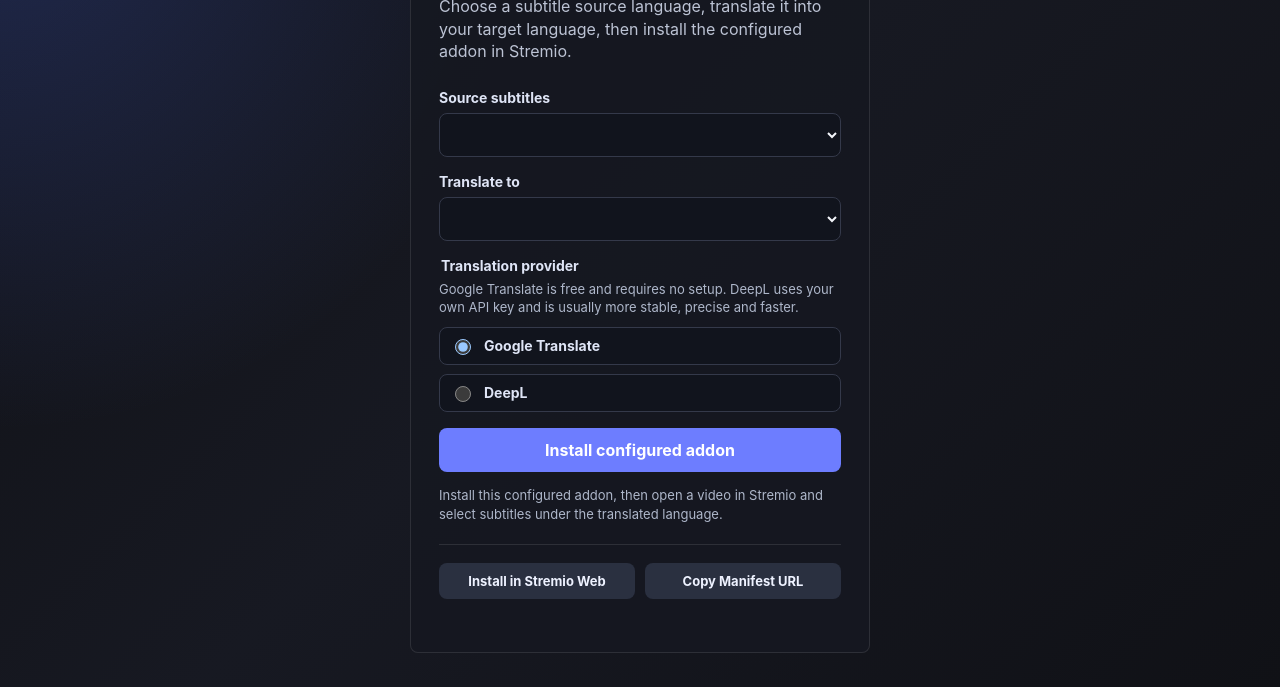
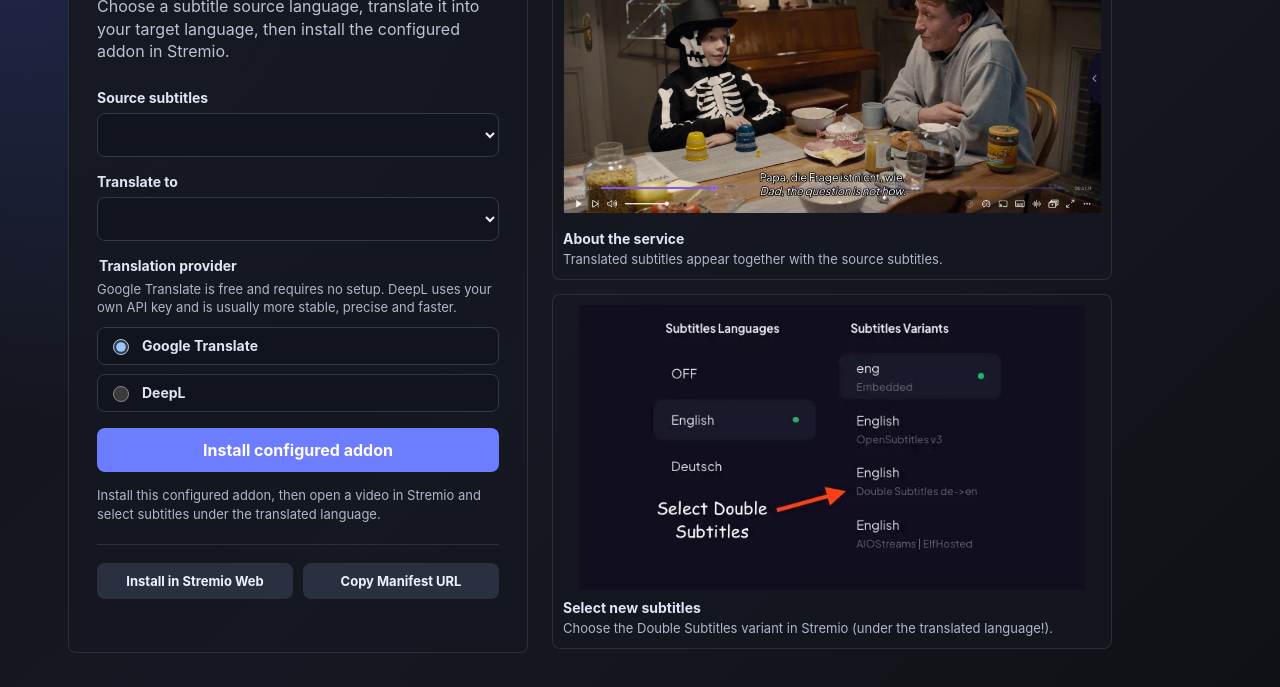
Before and after one commit to thuannttm-dev/stremio-One-subtitles, a website: page web/index.html in a window 1280 px wide. Shown: the part 113-800 px from the top of the page. Drawn offline with Linux system fonts and the light colour scheme; files that its build step writes are made by us from their sources; files whose address does not match are found by name.

Commit message:
update front page

```diff
--- a/server.js
+++ b/server.js
@@ -23,6 +23,7 @@ const CONFIGURED_ROUTER_CACHE_TTL_SECONDS = DEFAULT_CONFIGURED_ROUTER_CACHE_TTL_
 
 function createApp() {
     const app = express();
+    const imgDir = path.join(__dirname, "img");
     const publicDir = path.join(__dirname, "assets");
     const webDir = path.join(__dirname, "web");
     const configuredRouters = new LRUCache({
@@ -53,6 +54,7 @@ function createApp() {
 
     app.use("/public", express.static(publicDir));
     app.use("/assets", express.static(webDir));
+    app.use("/img", express.static(imgDir));
 
     app.get("/", (req, res) => {
         res.type("html").send(renderConfigPage(addonInterface.manifest));
@@ -184,6 +186,7 @@ function routeLabel(req) {
     if (req.path === "/") return "/";
     if (req.path === "/metrics") return "/metrics";
     if (req.path.startsWith("/assets/")) return "/assets/*";
+    if (req.path.startsWith("/img/")) return "/img/*";
     if (req.path.startsWith("/public/")) return "/public/*";
     if (req.path.startsWith("/generated-subtitles/")) return "/generated-subtitles/:key.vtt";
     if (req.path.startsWith("/diagnostic-subtitles/")) return "/diagnostic-subtitles/:payload.vtt";
--- a/web/index.html
+++ b/web/index.html
@@ -14,6 +14,7 @@
     </head>
     <body>
         <main class="shell">
+            <div class="layout">
                 <section class="panel">
                     <a
                         class="github-link"
@@ -53,8 +54,8 @@
                         <fieldset class="provider-options">
                             <legend>Translation provider</legend>
                             <p class="field-note">
-                            Google Translate is free and requires no setup. DeepL uses your own API key and is usually
-                            more stable, precise and faster.
+                                Google Translate is free and requires no setup. DeepL uses your own API key and is
+                                usually more stable, precise and faster.
                             </p>
                             <label class="provider-option">
                                 <input type="radio" name="translationProvider" value="googletrans" checked />
@@ -80,12 +81,44 @@
                     </p>
                     <div class="manifest">
                         <div class="manifest-row">
-                        <button id="openStremioWeb" class="copy-button" type="button">Install in Stremio Web</button>
+                            <button id="openStremioWeb" class="copy-button" type="button">
+                                Install in Stremio Web
+                            </button>
                             <button id="copyManifest" class="copy-button" type="button">Copy Manifest URL</button>
                         </div>
                         <span id="copyStatus" class="copy-status" role="status" aria-live="polite"></span>
                     </div>
                 </section>
+
+                <aside class="screenshots" aria-label="Double Subtitles screenshots">
+                    <figure class="screenshot-card">
+                        <img
+                            src="/img/subtitles.webp"
+                            alt="Stremio video player showing German and English subtitles at the same time"
+                            width="1556"
+                            height="811"
+                        />
+                        <figcaption>
+                            <strong>About the service</strong>
+                            <span>Translated subtitles appear together with the source subtitles.</span>
+                        </figcaption>
+                    </figure>
+                    <figure class="screenshot-card screenshot-card-small">
+                        <img
+                            src="/img/subtitles-select.webp"
+                            alt="Stremio subtitle menu with Double Subtitles selected as a subtitle variant"
+                            width="656"
+                            height="369"
+                        />
+                        <figcaption>
+                            <strong>Select new subtitles</strong>
+                            <span
+                                >Choose the Double Subtitles variant in Stremio (under the translated language!).</span
+                            >
+                        </figcaption>
+                    </figure>
+                </aside>
+            </div>
         </main>
     </body>
 </html>
--- a/web/styles.css
+++ b/web/styles.css
@@ -29,6 +29,15 @@ body {
     display: grid;
     place-items: center;
     padding: 32px 16px;
+}
+
+.layout {
+    width: min(1144px, 100%);
+    display: grid;
+    grid-template-columns: minmax(360px, 460px) minmax(460px, 660px);
+    gap: 24px;
+    align-items: center;
+    justify-content: center;
 }
 
 .panel {
@@ -218,13 +227,93 @@ button:hover {
     background: #373f54;
 }
 
-@media (max-width: 420px) {
-    .manifest-row {
-        grid-template-columns: 1fr;
-    }
-}
-
 .copy-status {
     min-height: 18px;
     color: #99e2b4;
 }
+
+.screenshots {
+    display: grid;
+    grid-template-rows: repeat(2, minmax(0, 1fr));
+    gap: 14px;
+    width: min(560px, 100%);
+    height: min(724px, calc(100vh - 64px));
+    min-width: 0;
+}
+
+.screenshot-card {
+    min-width: 0;
+    min-height: 0;
+    margin: 0;
+    padding: 10px;
+    display: grid;
+    grid-template-rows: minmax(0, 1fr) auto;
+    border: 1px solid rgba(255, 255, 255, 0.1);
+    border-radius: 8px;
+    background: rgba(22, 24, 33, 0.72);
+}
+
+.screenshot-card img {
+    display: block;
+    width: 100%;
+    height: 100%;
+    min-height: 0;
+    border-radius: 6px;
+    object-fit: contain;
+}
+
+.screenshot-card figcaption {
+    display: grid;
+    gap: 3px;
+    margin-top: 9px;
+    color: #aeb7ca;
+    font-size: 13px;
+    line-height: 1.35;
+}
+
+.screenshot-card figcaption strong {
+    color: #dfe5f6;
+    font-size: 14px;
+}
+
+.screenshot-card-small {
+    display: grid;
+    grid-template-rows: minmax(0, 1fr) auto;
+}
+
+.screenshot-card-small img {
+    width: 100%;
+    height: 100%;
+}
+
+.screenshot-card-small figcaption {
+    margin-top: 9px;
+}
+
+@media (max-width: 920px) {
+    .shell {
+        min-height: auto;
+        padding: 32px 16px;
+    }
+
+    .layout {
+        max-width: 620px;
+        grid-template-columns: 1fr;
+    }
+
+    .screenshots {
+        height: auto;
+        max-height: none;
+    }
+}
+
+@media (max-width: 480px) {
+    .manifest-row,
+    .screenshot-card-small {
+        grid-template-columns: 1fr;
+    }
+
+    .screenshot-card-small figcaption {
+        margin-top: 9px;
+    }
+}
```
Also changed, not shown: img/subtitles-select.webp (added), img/subtitles.webp (added). Lines whose indentation alone changed are shown as unchanged.
